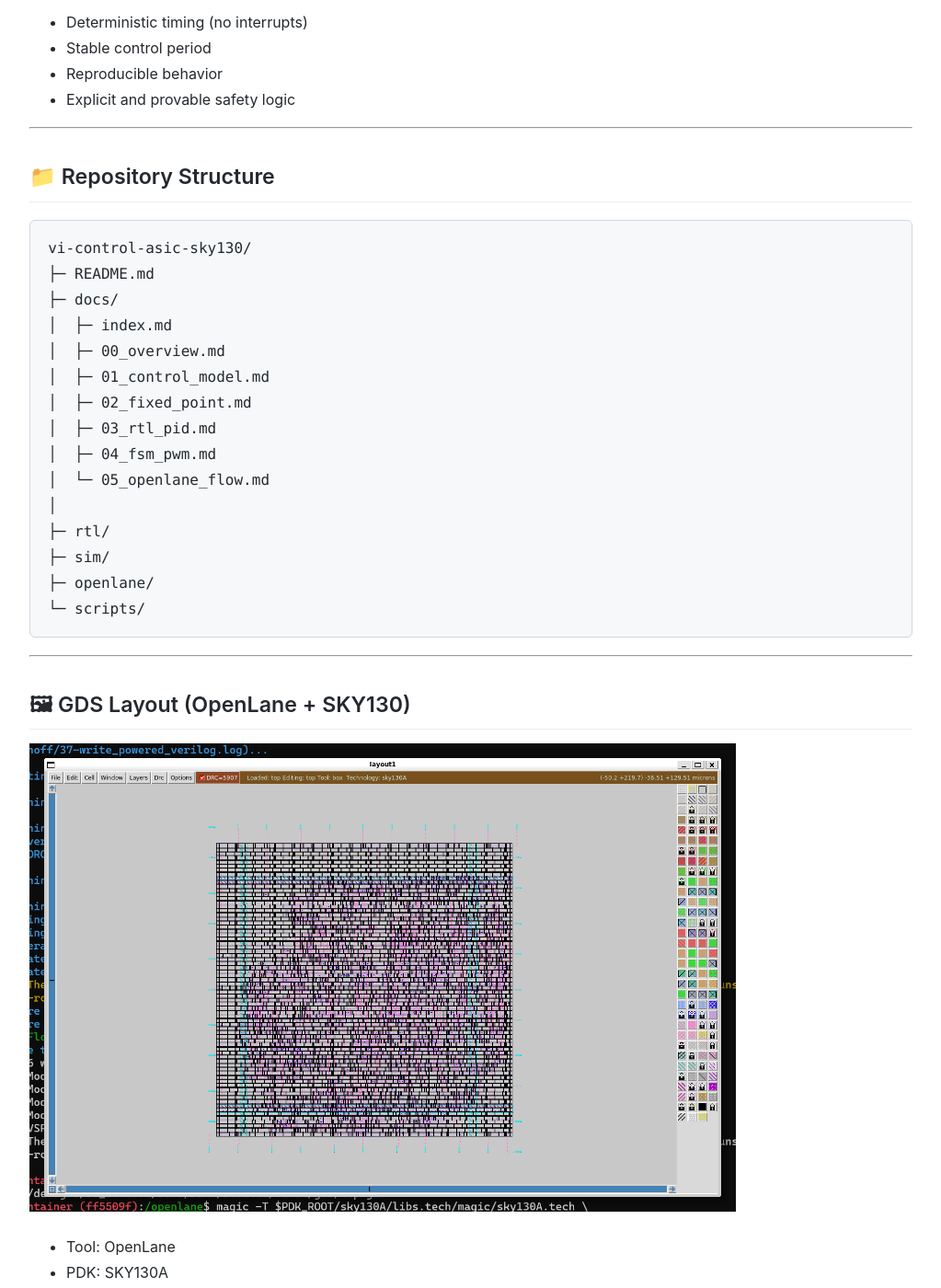
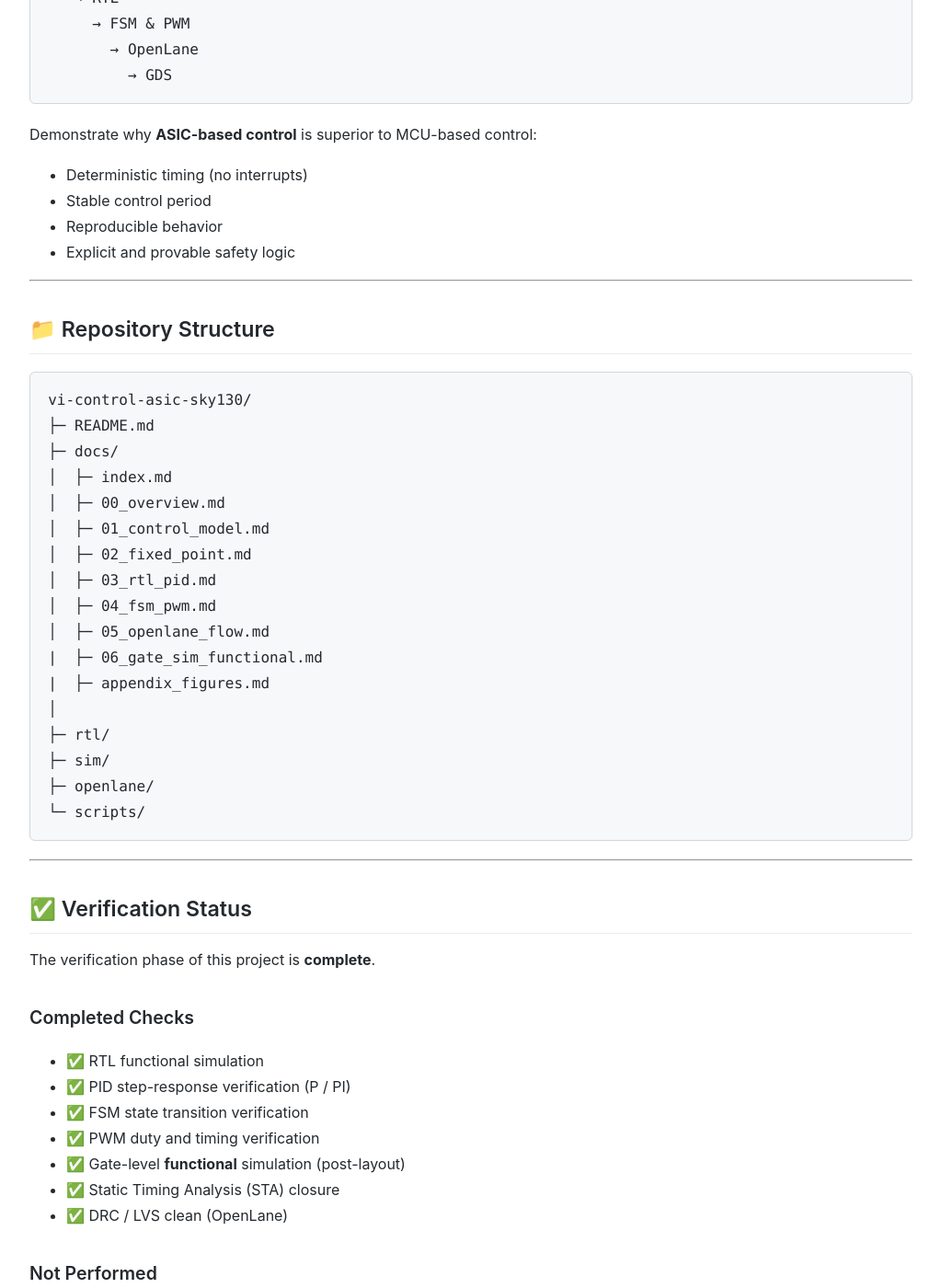
Before and after one commit to Samizo-AITL/vi-control-asic-sky130, a Jekyll site: the page built from index.md, in a window 1280 px wide and 1400 px high, scrolled down 2677 px. Shown: the whole window at 92% size, without its empty margins (128-1151 px from the left). Built offline with Jekyll 4.4.1, drawn with Linux system fonts in a browser that asks for light colours; some of the changed text lies outside the part shown.

Commit message:
Update index.md

````diff
--- a/index.md
+++ b/index.md
@@ -26,6 +26,9 @@ The project is designed as both:
 
 - 📘 **Educational material** (control theory → RTL → GDS)
 - 🧩 **Practical ASIC prototype** (MCU offloading / deterministic control)
+
+This repository documents a **completed and verified ASIC design**,
+not a partial experiment or tool demonstration.
 
 ---
 
@@ -60,7 +63,12 @@ Read the documents in the following order:
    👉 [OpenLane Flow](docs/05_openlane_flow.md)
    RTL → GDS implementation using OpenLane.
 
-8. **Appendix A: Figure List**
+8. **Gate-level Simulation (Functional)**
+   👉 [Gate-level Simulation](docs/06_gate_sim_functional.md)
+   Post-layout functional verification
+   (logical equivalence, no timing).
+
+9. **Appendix A: Figure List**
    👉 [Appendix A – Figure List](docs/appendix_figures.md)
 
 ---
@@ -120,13 +128,39 @@ vi-control-asic-sky130/
 │  ├─ 02_fixed_point.md
 │  ├─ 03_rtl_pid.md
 │  ├─ 04_fsm_pwm.md
-│  └─ 05_openlane_flow.md
+│  ├─ 05_openlane_flow.md
+|  ├─ 06_gate_sim_functional.md
+|  ├─ appendix_figures.md
 │
 ├─ rtl/
 ├─ sim/
 ├─ openlane/
 └─ scripts/
 ```
+
+---
+
+## ✅ Verification Status
+
+The verification phase of this project is **complete**.
+
+### Completed Checks
+
+- ✅ RTL functional simulation
+- ✅ PID step-response verification (P / PI)
+- ✅ FSM state transition verification
+- ✅ PWM duty and timing verification
+- ✅ Gate-level **functional** simulation (post-layout)
+- ✅ Static Timing Analysis (STA) closure
+- ✅ DRC / LVS clean (OpenLane)
+
+### Not Performed
+
+- ⏭ Gate-level **timing-aware** simulation
+  (intentionally omitted; STA used instead)
+
+> This verification strategy reflects **realistic industry practice**
+> for digital control ASICs using standard-cell flows.
 
 ---
 
````
